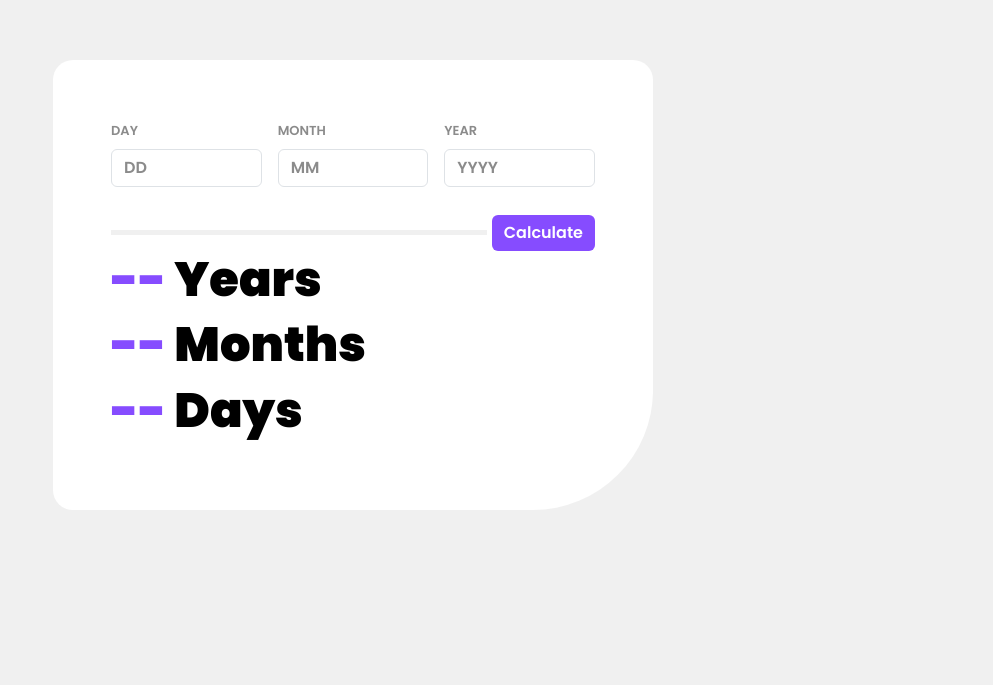
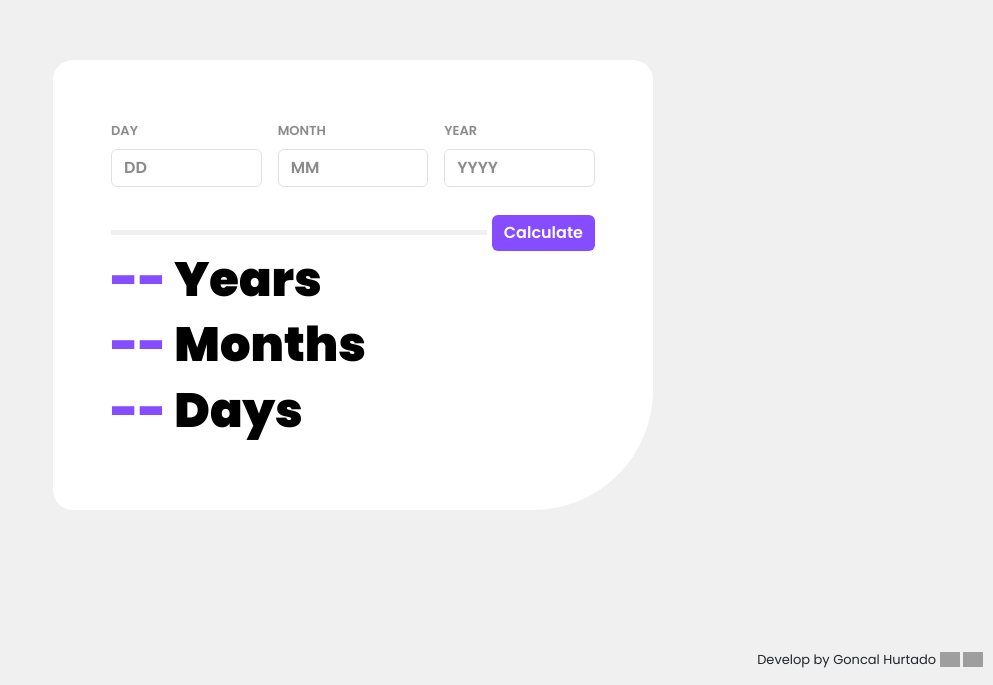
Before and after one commit to goncalhurtado/age-calculator, a React (Vite) app: page / in a window 1280 px wide. Shown: the part 115-800 px from the top of the page, without its empty margins (287-1280 px from the left). Built offline with nearby package versions, Linux system fonts and the light colour scheme; grey boxes are pictures that could not be loaded.

Commit message:
added footer and links

```diff
--- a/index.html
+++ b/index.html
@@ -3,7 +3,7 @@
 
 <head>
     <meta charset="UTF-8" />
-    <link rel="icon" type="image/svg+xml" href="/vite.svg" />
+    <link rel="icon" type="image/svg+xml" href="https://cdn-icons-png.flaticon.com/512/2817/2817375.png" />
     <meta name="viewport" content="width=device-width, initial-scale=1.0" />
     <title>Age Calculator</title>
 </head>
--- a/src/components/Footer.tsx
+++ b/src/components/Footer.tsx
@@ -1,5 +1,26 @@
 const Footer = () => {
-  return <div className="footer"></div>;
+  return (
+    <div className="footer">
+      <p>
+        Develop by Goncal Hurtado{" "}
+        <a href="https://github.com/goncalhurtado">
+          {" "}
+          <img
+            src="https://cdn-icons-png.flaticon.com/512/25/25231.png"
+            alt="github icon"
+            style={{ width: "20px" }}
+          />
+        </a>{" "}
+        <a href="https://www.linkedin.com/in/goncalhurtado/">
+          <img
+            src="https://cdn-icons-png.flaticon.com/256/174/174857.png"
+            alt="linkedin icon"
+            style={{ width: "20px" }}
+          />
+        </a>
+      </p>
+    </div>
+  );
 };
 
 export default Footer;
--- a/src/scss/components/base.scss
+++ b/src/scss/components/base.scss
@@ -1,5 +1,21 @@
 body {
     background-color: $bg !important;
+}
+
+.footer {
+    position: absolute;
+    bottom: 0;
+    width: 100%;
+
+    p {
+        text-align: end;
+        margin-right: 10px;
+
+        @media (max-width: 430px) {
+            text-align: center;
+            margin-right: 0;
+        }
+    }
 }
 
 // .headerApp {
@@ -8,9 +24,3 @@ body {
 //     width: 100%;
 //     background-color: red;
 // }
-// .footer {
-//     position: absolute;
-//     bottom: 0;
-//     width: 100%;
-//     background-color: red;
-// }
```
